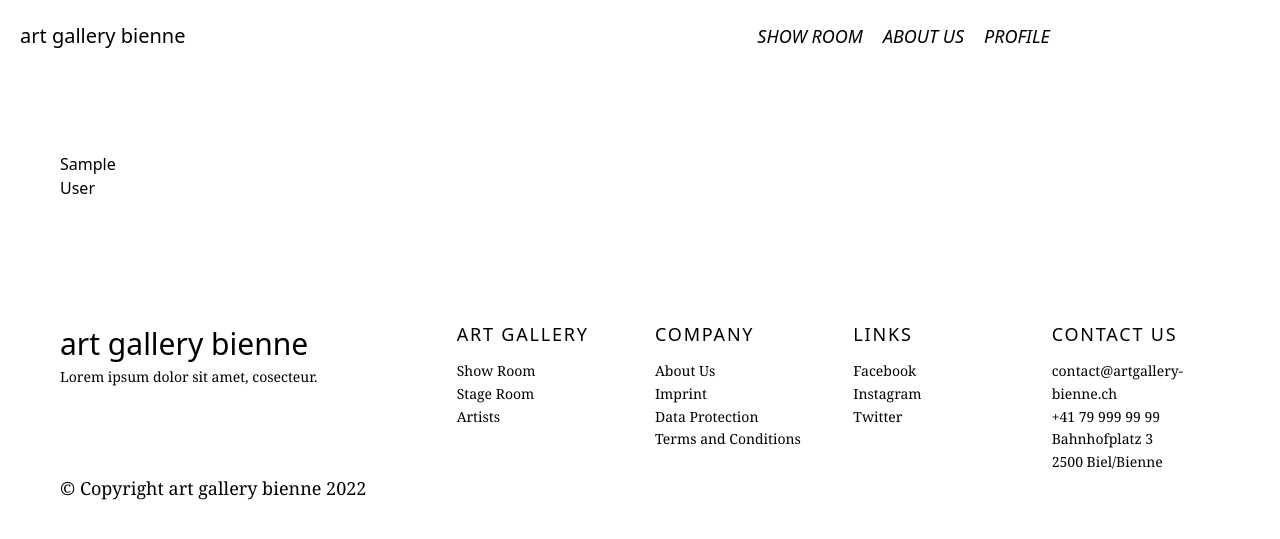
After one commit to kirillwolkow/artgallerybienne, a Django app: page /profile/1 in a window 1280 px wide. The commit adds this page. Shown: the top 539 px of the page. Run offline with Django 4.2, Linux system fonts and the light colour scheme; tables that the repository leaves empty hold one stand-in row (values such as "Sample post"); some libraries are stand-ins or nearby versions.

Commit message:
create profile view, template and path

```diff
--- a/project/gallery/templates/gallery/art_list.html
+++ b/project/gallery/templates/gallery/art_list.html
@@ -28,7 +28,7 @@
                             </button>
                             <button
                                 class="inline-flex items-center bg-white text-gold-leaf border border-gold-leaf py-1 px-4 focus:outline-none rounded-sm text-base mt-4 md:mt-0">
-                                <a href="#">View Artist</a>
+                                <a href="{% url 'profile' post.user.id %}">View Artist</a>
                             </button>
                         </div>
                     </div>
--- /dev/null
+++ b/project/gallery/templates/gallery/profile.html
@@ -0,0 +1,14 @@
+{% extends 'base.html' %}
+{% load static %}
+
+{% block content %}
+
+<section class="list-section relative">
+    <main id="art-list-section" class="max-w-7xl py-20 mx-auto">
+        <div class="grid grid-cols-12 place-content-start px-[60px] gap-x-[30px]">
+            {{ user.first_name }} {{ user.last_name }}
+        </div>
+    </main>
+</section>
+
+{% endblock content %}
--- a/project/gallery/urls.py
+++ b/project/gallery/urls.py
@@ -8,4 +8,5 @@ urlpatterns = [
     path('art-create/', views.ArtCreate.as_view(), name='art-create'),
     path('art-list/', views.ArtListView.as_view(), name='art-list'),
     path('art/<int:pk>', views.ArtDetailView.as_view(), name='art'),
+    path('profile/<int:pk>', views.user_profile, name='profile'),
 ]
--- a/project/gallery/views.py
+++ b/project/gallery/views.py
@@ -2,6 +2,8 @@ from django.shortcuts import render
 from django.views.generic.edit import CreateView
 from django.views.generic.list import ListView
 from django.views.generic.detail import DetailView
+
+from custom_auth.models import User
 # from django.contrib.auth.mixins import LoginRequiredMixin
 
 from gallery.models import Post
@@ -14,6 +16,12 @@ def index(request):
 
 def about_us_view(request):
     return render(request, 'gallery/about_us.html')
+
+
+def user_profile(request, pk):
+    user = User.objects.get(id=pk)
+    context = {'user': user}
+    return render(request, "gallery/profile.html", context)
 
 
 class ArtCreate(CreateView):
--- a/project/theme/templates/header.html
+++ b/project/theme/templates/header.html
@@ -12,7 +12,7 @@
             <a href="{% url 'login' %}" class="mr-5">login</a>
             {% endif %}
             {% if user.is_authenticated %}
-            <a href="#" class="mr-5">PROFILE</a>
+            <a href="{% url 'profile' request.user.id %}" class="mr-5">PROFILE</a>
             <button
             class="uppercase inline-flex items-center bg-gold-leaf text-white border-0 py-1 px-3 focus:outline-none rounded text-base mt-4 md:mt-0 mr-5">
             <a href="{% url 'art-create' %}">Submit art</a>
```
